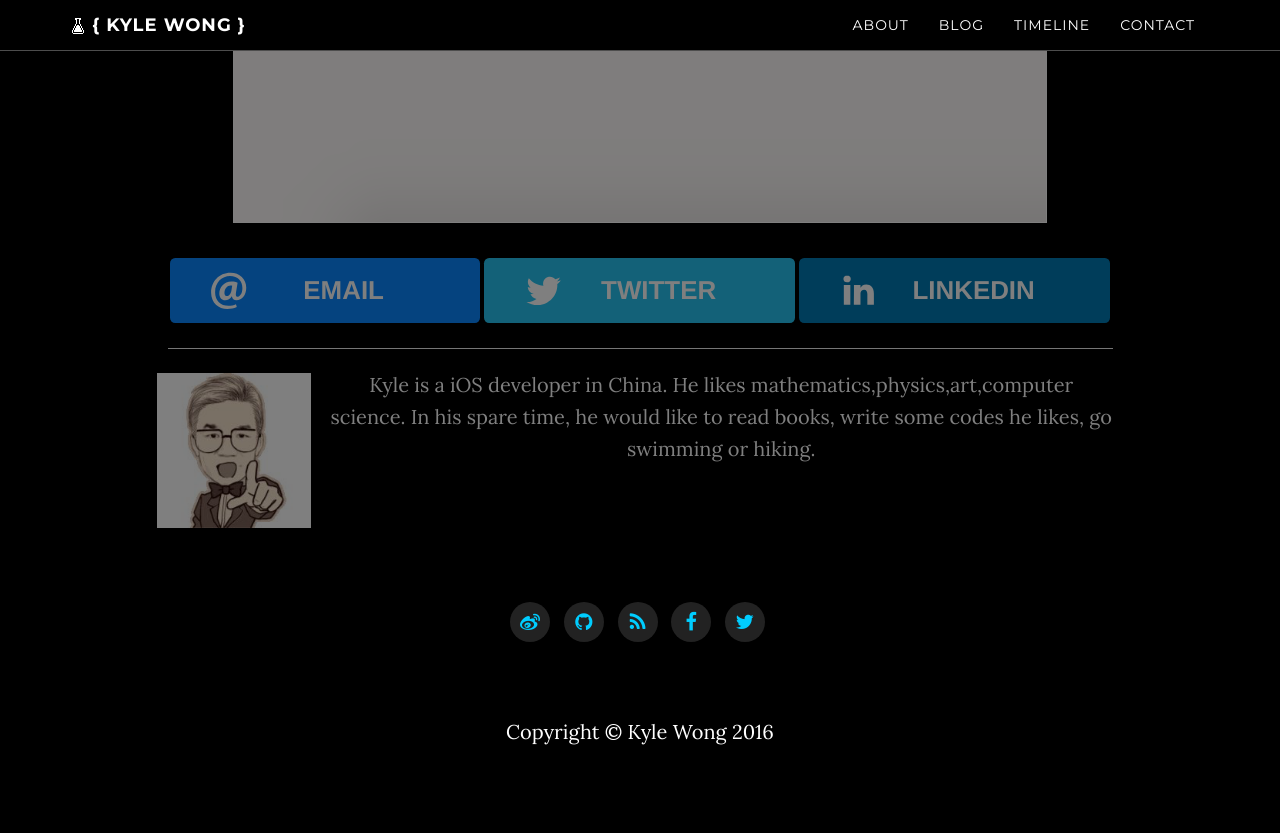
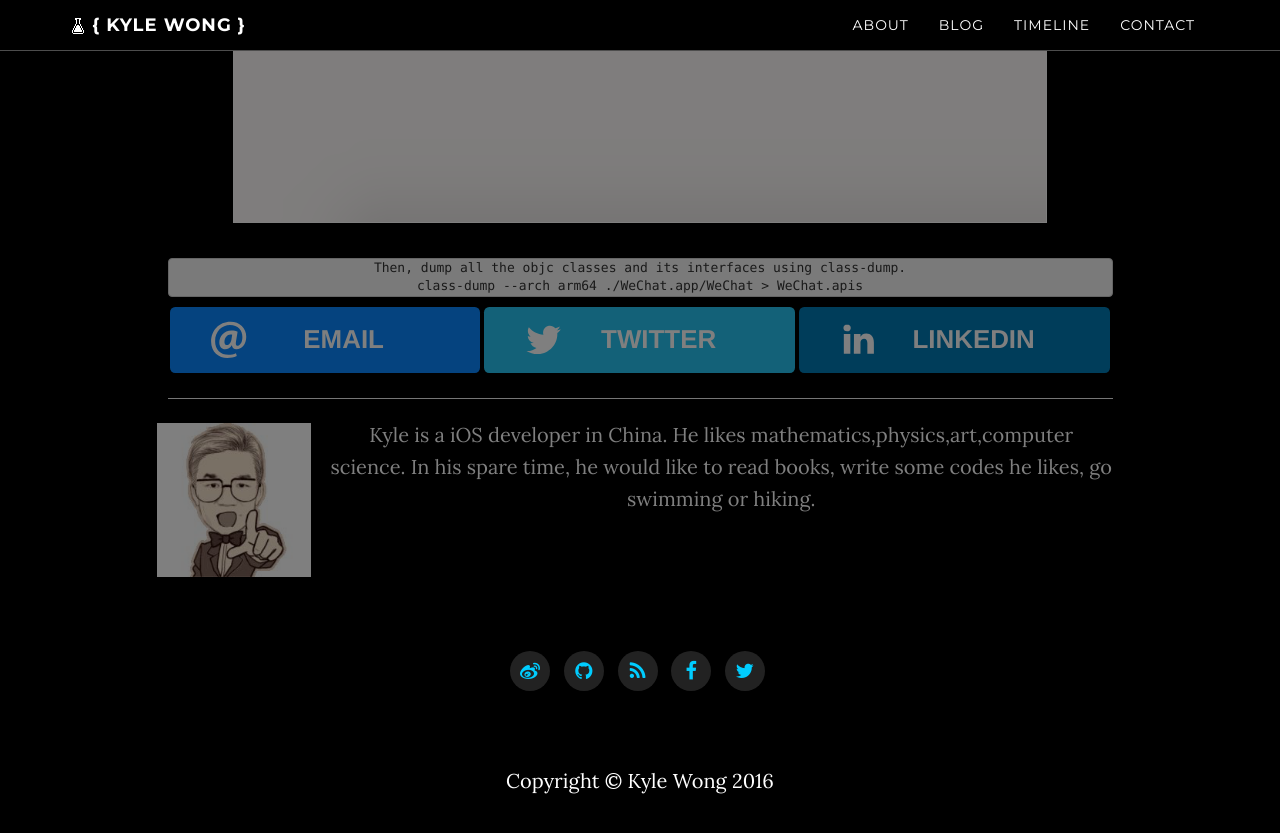
Before and after one commit to kangwang1988/kangwang1988.github.io, a Jekyll site: the page built from _posts/2016-03-27-how-to-rob-wechat-red-envelop-automatically.md, in a window 1280 px wide and 900 px high, scrolled down 9690 px. Shown: the top 833 px of the window. Built offline with Jekyll 4.4.1, drawn with Linux system fonts in a browser that asks for light colours; nearby versions of some CDN libraries; comment, search, counter and statistics services are not loaded; a style sheet for code colours, icons or effects is not loaded.

Commit message:
New post & resource.

```diff
--- a/_posts/2016-03-27-how-to-rob-wechat-red-envelop-automatically.md
+++ b/_posts/2016-03-27-how-to-rob-wechat-red-envelop-automatically.md
@@ -174,3 +174,6 @@ You can found more details on my prior blog.[Debugging with lldb.](http://kangwa
 ![wechat-red-envelop-homeview](https://github.com/kangwang1988/kangwang1988.github.io/raw/master/img/wechat-red-envelop-homeview.png)
 
 ![wechat-red-envelop-detailcontroller](https://github.com/kangwang1988/kangwang1988.github.io/raw/master/img/wechat-red-envelop-detailcontroller.png)
+
+	Then, dump all the objc classes and its interfaces using class-dump.
+	class-dump --arch arm64 ./WeChat.app/WeChat > WeChat.apis
```
Also changed, not shown: img/WCPayC2CMessageNodeView-apis.png (added).
